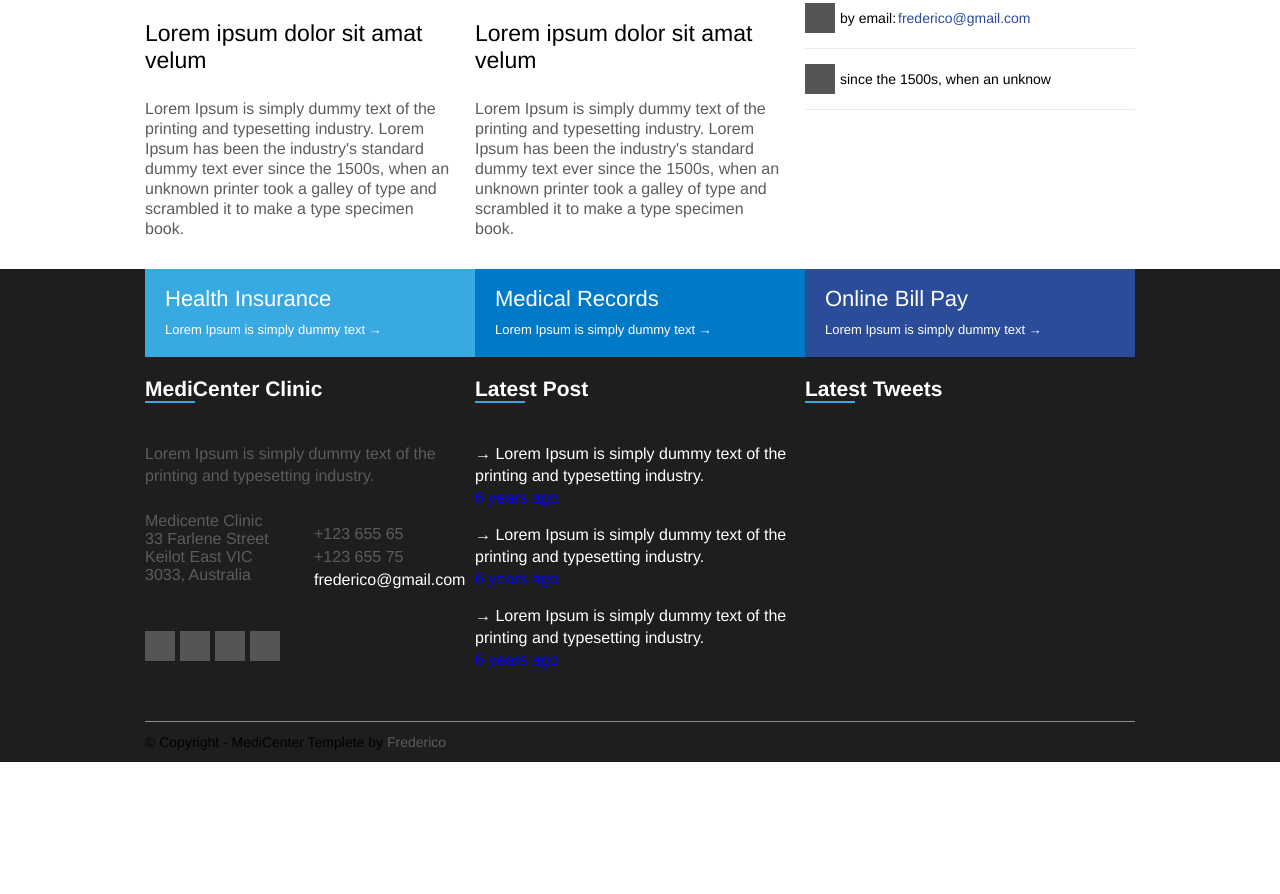
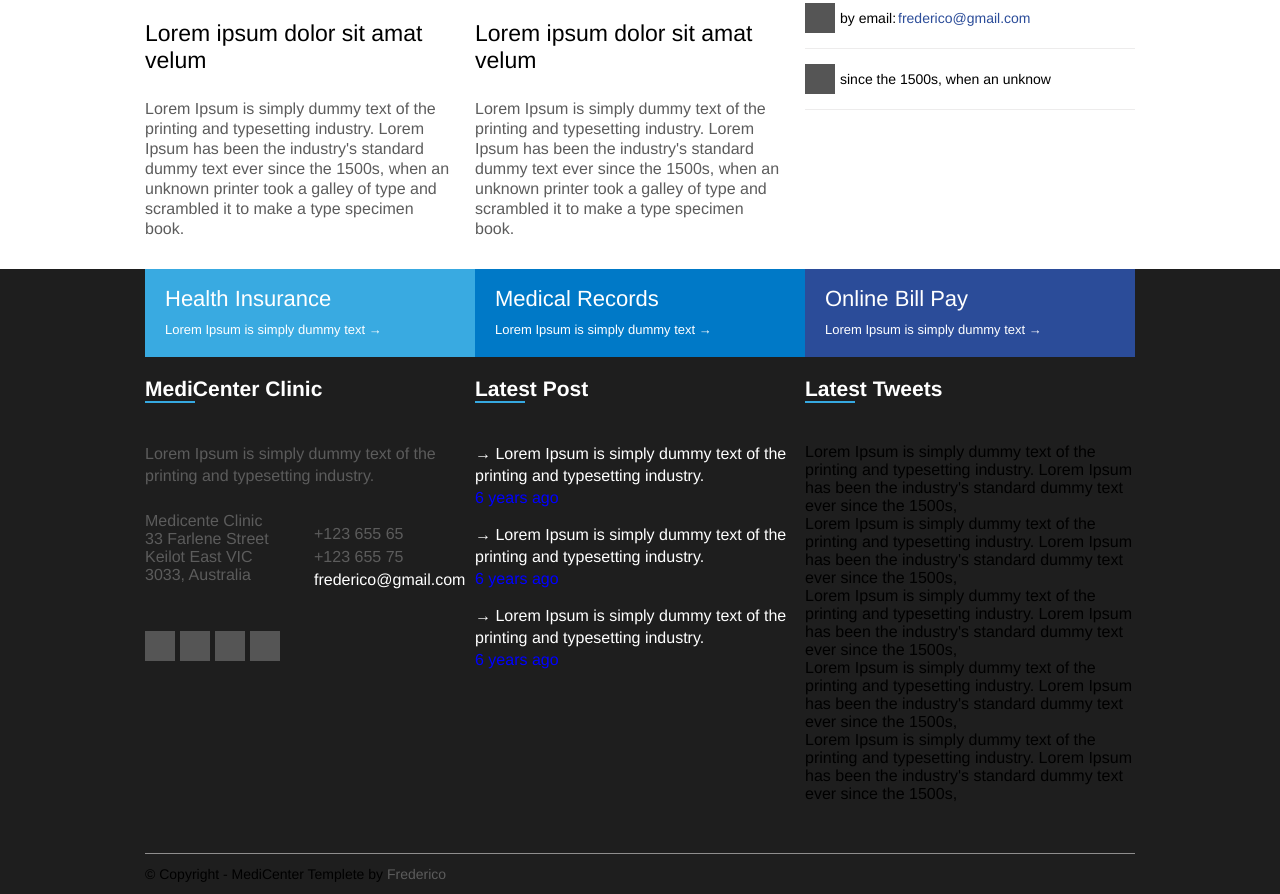
Before and after one commit to fredericoespeschit/layout-flexbox, a plain HTML site: page index.html in a window 1280 px wide. Shown: the part 1668-2562 px from the top of the page. Before the commit the page ends 2430 px from the top, so only its background shows below. Drawn offline with Linux system fonts and the light colour scheme; files that its build step writes are made by us from their sources; files whose address does not match are found by name.

Commit message:
Latest Tweets

```diff
--- a/index.html
+++ b/index.html
@@ -334,6 +334,21 @@
                      <div class="widget-bar">
                      </div>
                      <div class="widget-boby">
+                        <div class="latest-tweets">
+                           Lorem Ipsum is simply dummy text of the printing and typesetting industry. Lorem Ipsum has been the industry's standard dummy text ever since the 1500s,
+                        </div>
+                        <div class="latest-tweets">
+                           Lorem Ipsum is simply dummy text of the printing and typesetting industry. Lorem Ipsum has been the industry's standard dummy text ever since the 1500s,
+                        </div>
+                        <div class="latest-tweets">
+                           Lorem Ipsum is simply dummy text of the printing and typesetting industry. Lorem Ipsum has been the industry's standard dummy text ever since the 1500s,
+                        </div>
+                        <div class="latest-tweets">
+                           Lorem Ipsum is simply dummy text of the printing and typesetting industry. Lorem Ipsum has been the industry's standard dummy text ever since the 1500s,
+                        </div>
+                        <div class="latest-tweets">
+                           Lorem Ipsum is simply dummy text of the printing and typesetting industry. Lorem Ipsum has been the industry's standard dummy text ever since the 1500s,
+                        </div>
                      </div>
                   </div>
 
```
